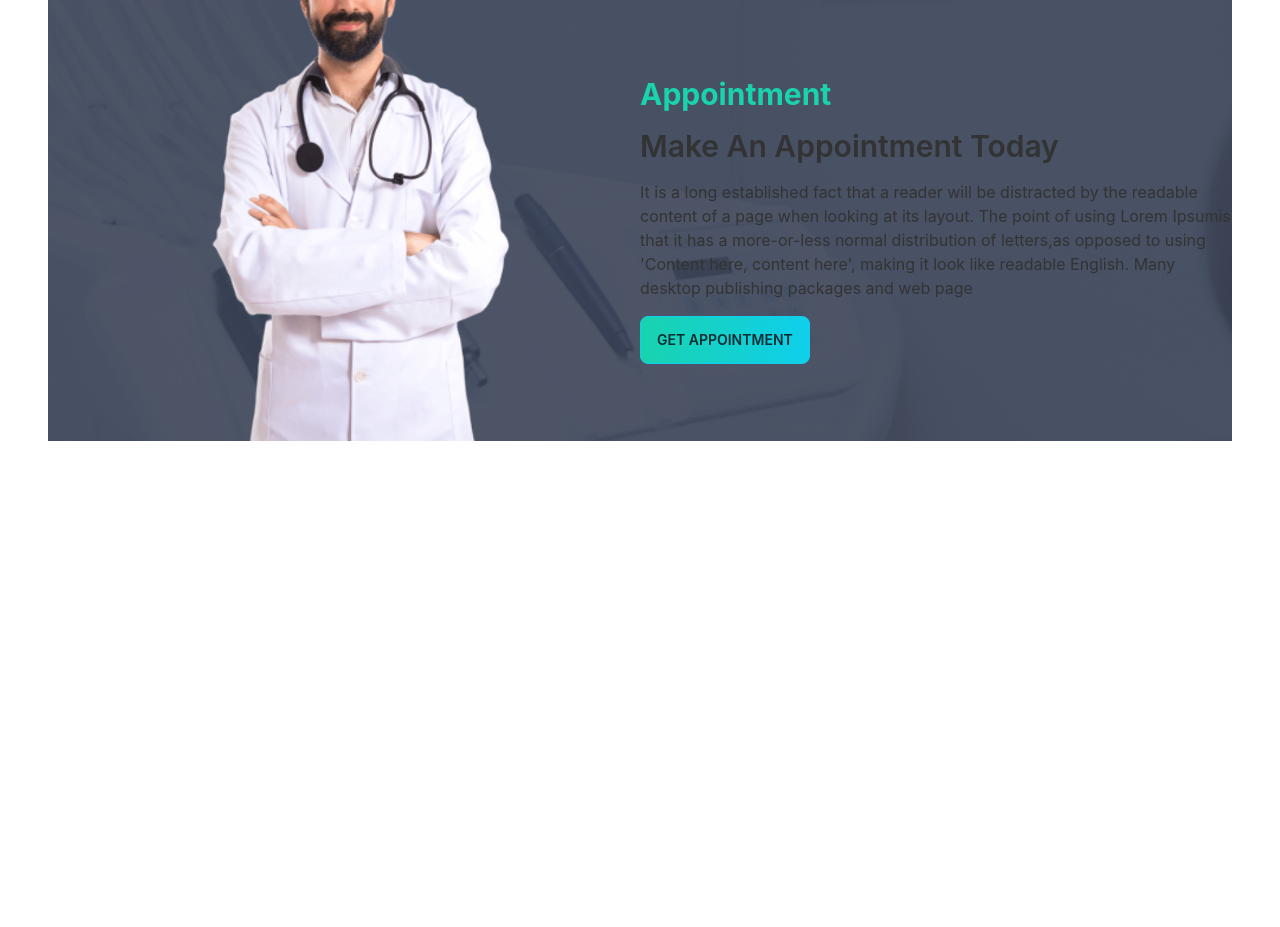
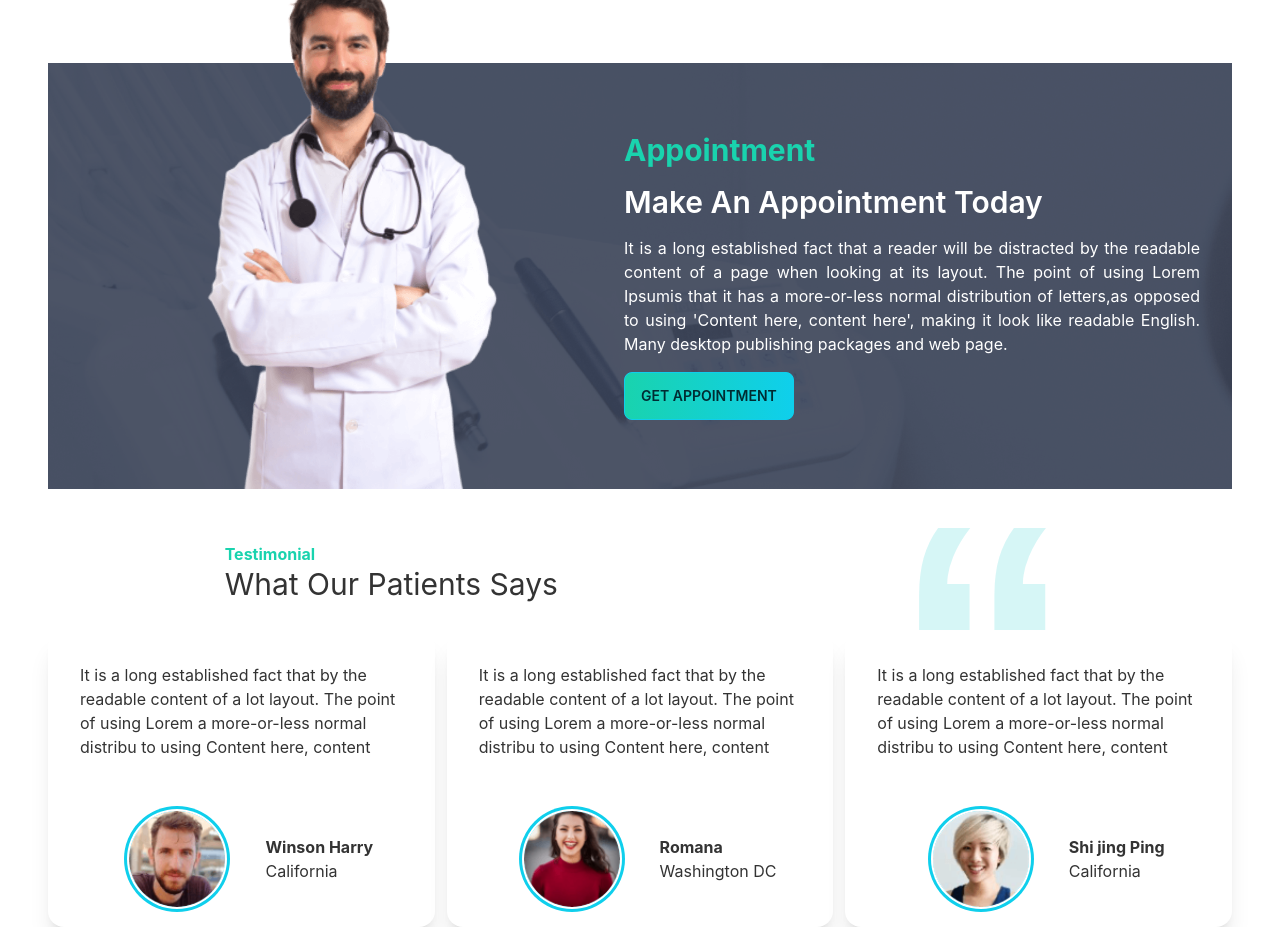
Before and after one commit to RHN007/doctors_portal, a React (Create React App) app: page / in a window 1280 px wide. Shown: the part 2220-3147 px from the top of the page. Before the commit the page ends 2661 px from the top, so only its background shows below. Built offline with nearby package versions, Linux system fonts and the light colour scheme.

Commit message:
completeing comment section

```diff
--- a/package.json
+++ b/package.json
@@ -38,6 +38,7 @@
     ]
   },
   "devDependencies": {
+    "@tailwindcss/forms": "^0.5.2",
     "tailwindcss": "^3.1.6"
   }
 }
--- /dev/null
+++ b/src/Pages/Home/Connect.js
@@ -0,0 +1,12 @@
+import React from 'react';
+import connect from '../../assets/images/bg.png'
+
+const Connect = () => {
+    return (
+        <section style={{background:`url(${connect})`}}>
+
+        </section>
+    );
+};
+
+export default Connect;
--- a/src/Pages/Home/Home.js
+++ b/src/Pages/Home/Home.js
@@ -1,8 +1,10 @@
 import React from 'react';
 import Banner from './Banner';
+import Connect from './Connect';
 import Info from './Info';
 import MakeAppointment from './MakeAppointment';
 import Services from './Services'
+import Testimonial from './Testimonial';
 
 
 
@@ -13,6 +15,8 @@ const Home = () => {
             <Info></Info>
             <Services></Services>
             <MakeAppointment></MakeAppointment>
+            <Testimonial></Testimonial>
+            <Connect></Connect>
 
         </div>
     );
--- a/src/Pages/Home/MakeAppointment.js
+++ b/src/Pages/Home/MakeAppointment.js
@@ -7,10 +7,10 @@ const MakeAppointment = () => {
     return (
         <section className='flex justify-center items-center' style={{background:`url(${appointment})`}} >
             <div className='flex-1 hidden lg:block'> <img className='mt-[-150px]' src={doctor} alt="" /> </div>
-            <div className='flex-1 justify-center align-middle flex flex-col gap-4'>
+            <div className='flex-1 justify-center align-middle flex flex-col gap-4 pr-8'>
                 <h1 className='text-secondary text-3xl font-bold '>Appointment</h1>
-                <h2 className='text-3xl font-semibold '>Make An Appointment Today</h2>
-                <p className='' >It is a long established fact that a reader will be distracted by the readable content of a page when looking at its layout. The point of using Lorem Ipsumis that it has a more-or-less normal distribution of letters,as opposed to using 'Content here, content here', making it look like readable English. Many desktop publishing packages and web page</p>
+                <h2 className='text-3xl font-semibold text-white'>Make An Appointment Today</h2>
+                <p className='text-white text-ellipsis text-justify ' >It is a long established fact that a reader will be distracted by the readable content of a page when looking at its layout. The point of using Lorem Ipsumis that it has a more-or-less normal distribution of letters,as opposed to using 'Content here, content here', making it look like readable English. Many desktop publishing packages and web page.</p>
                 <PrimaryButton>Get Appointment</PrimaryButton>
             </div>
         </section>
--- /dev/null
+++ b/src/Pages/Home/Review.js
@@ -0,0 +1,27 @@
+import React from 'react';
+
+const Review = ({review}) => {
+    return (
+        <div>
+            <div class="card lg:max-w-lg bg-base-100 shadow-xl">
+                <div class="card-body">
+                    <p>{review.review}</p>
+                </div>
+                <div className='flex gap-5 justify-center align-middle'>
+                    <div class="avatar p-5">
+                        <div class="w-24 rounded-full ring ring-primary ring-offset-base-100 ring-offset-2">
+                            <img src={review.img} />
+                        </div>
+                    </div>
+                <div className='flex justify-center align-middle flex-col'>
+                    <h2 className='font-bold'>{review.name}</h2>
+                    <p>{review.location}</p>
+                    </div>
+                </div>
+
+            </div>
+        </div>
+    );
+};
+
+export default Review;
--- a/src/Pages/Home/Services.js
+++ b/src/Pages/Home/Services.js
@@ -30,7 +30,7 @@ const Services = () => {
         }
     ]
     return (
-        <div className='mt-16'>
+        <div className='mt-16 mb-16'>
             <h1 className='text-secondary font-bold text-center'>OUR SERVICES</h1>
             <h2 className=' text-2xl font-bold text-center'>Services We Provide</h2>
             <div className='grid grid-cols-1 lg:grid-cols-3 gap-10'>
@@ -45,7 +45,7 @@ const Services = () => {
             <div className="care">
                 <div class="hero min-h-screen bg-base-100">
                     <div class="hero-content flex-col lg:flex-row">
-                        <img src={care} class="max-w-md rounded-lg shadow-2xl" />
+                        <img src={care} class="max-w-sm rounded-lg shadow-2xl" />
                         <div className='w-1/2 ml-6'>
                             <h1 class="text-5xl font-bold">Exceptional Dental Care, on Your Terms</h1>
                             <p class="py-6">It is a long established fact that a reader will be distracted by the readable content of a page when looking at its layout. The point of using Lorem Ipsumis that it has a more-or-less normal distribution of letters,as opposed to using 'Content here, content here', making it look like readable English. Many desktop publishing packages and web page</p>
--- /dev/null
+++ b/src/Pages/Home/Testimonial.js
@@ -0,0 +1,56 @@
+import React from 'react';
+import quote from '../../assets/icons/quote.svg';
+import people1 from '../../assets/images/people1.png';
+import people2 from '../../assets/images/people2.png';
+import people3 from '../../assets/images/people3.png';
+import Review from './Review';
+
+const Testimonial = () => {
+
+    const reviews = [{
+        _id:1,
+        name: 'Winson Harry',
+        review:'It is a long established fact that by the readable content of a lot layout. The point of using Lorem a more-or-less normal distribu to using Content here, content',
+        img: people1,
+        location: 'California'
+
+    },
+    {
+        _id:2,
+        name: 'Romana',
+        review:'It is a long established fact that by the readable content of a lot layout. The point of using Lorem a more-or-less normal distribu to using Content here, content',
+        img: people2,
+        location: 'Washington DC'
+    }
+    ,
+    {
+        _id:3,
+        name: 'Shi jing Ping',
+        review:'It is a long established fact that by the readable content of a lot layout. The point of using Lorem a more-or-less normal distribu to using Content here, content',
+        img: people3,
+        location: 'California'
+    }
+];
+
+    return (
+        <section className='mt-6'>
+            <div className='flex flex-col lg:flex-row justify-center lg:justify-around items-center'>
+                <div>
+                    <h1 className='text-secondary text-bold font-bold'>Testimonial</h1>
+                    <h2 className='text-xl md:text-2xl lg:text-3xl'>What Our Patients Says</h2>
+                </div>
+                <div> <img src={quote} className="w-24 lg:w-36 hidden lg:block" alt="" /></div>
+
+            </div>
+            <div className='grid grid-cols-1 md:grid-cols-2 lg:grid-cols-3 gap-3'>
+            {
+                    reviews.map(review => <Review
+                        key={review._id}
+                        review={review}></Review>)
+                }
+            </div>
+        </section>
+    );
+};
+
+export default Testimonial;
--- a/tailwind.config.js
+++ b/tailwind.config.js
@@ -23,5 +23,6 @@ module.exports = {
     ],
   },
 
-  plugins: [require("daisyui")],
+  plugins: [require("daisyui"),
+  require('@tailwindcss/forms')],
 }
```
Also changed, not shown: 1 other file (tests, documents, lock files or other folders).
